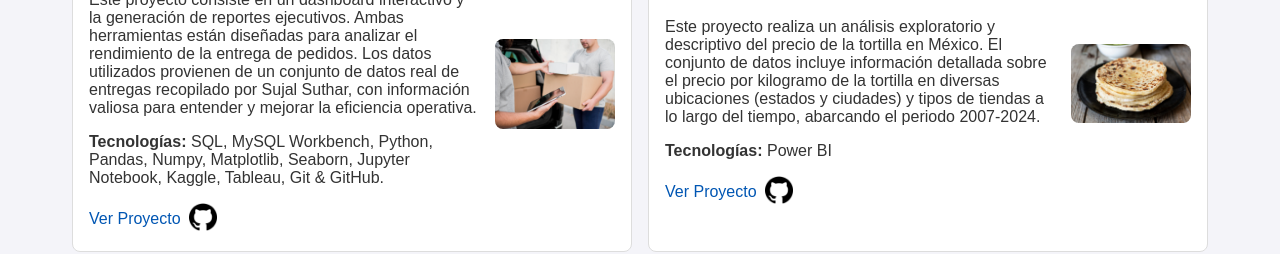
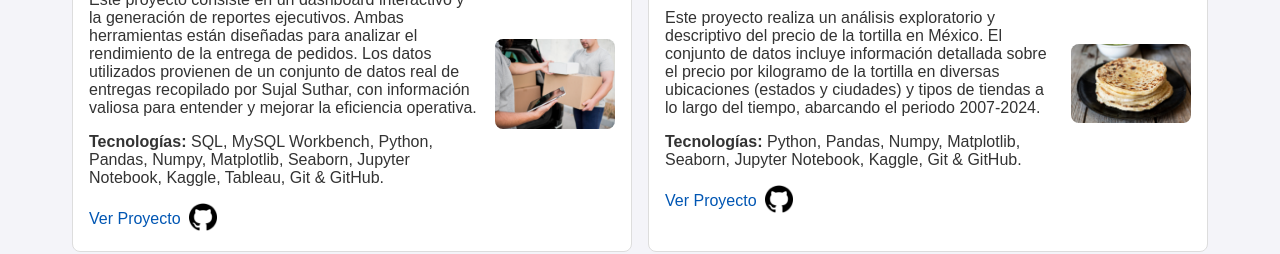
Before and after one commit to SaitoM17/mi-portafolio, a React (Create React App) app: page / in a window 1280 px wide. Shown: the part 1160-1414 px from the top of the page. Built offline with nearby package versions, Linux system fonts and the light colour scheme.

Commit message:
feat: Actualización a las tecnologías del proyecto Precio de las tortillas de mexico

```diff
--- a/src/components/Projects.js
+++ b/src/components/Projects.js
@@ -31,7 +31,7 @@ function Projects() {
       nombre: "📊 Precio de las tortillas en México",
       descripcion: "Este proyecto realiza un análisis exploratorio y descriptivo del precio de la tortilla en México. El conjunto de datos incluye información detallada sobre el precio por kilogramo de la tortilla en diversas ubicaciones (estados y ciudades) y tipos de tiendas a lo largo del tiempo, abarcando el periodo 2007-2024.",
       imagen: "/img/Tortillas.png",
-      tecnologias: "Power BI",
+      tecnologias: "Python, Pandas, Numpy, Matplotlib, Seaborn, Jupyter Notebook, Kaggle, Git & GitHub.",
       pagina: "/Precio-tortilla",
       link: "https://github.com/SaitoM17/analisis_del_precio_tortillas_mexico_2007_a_2024.git",
     },
```
